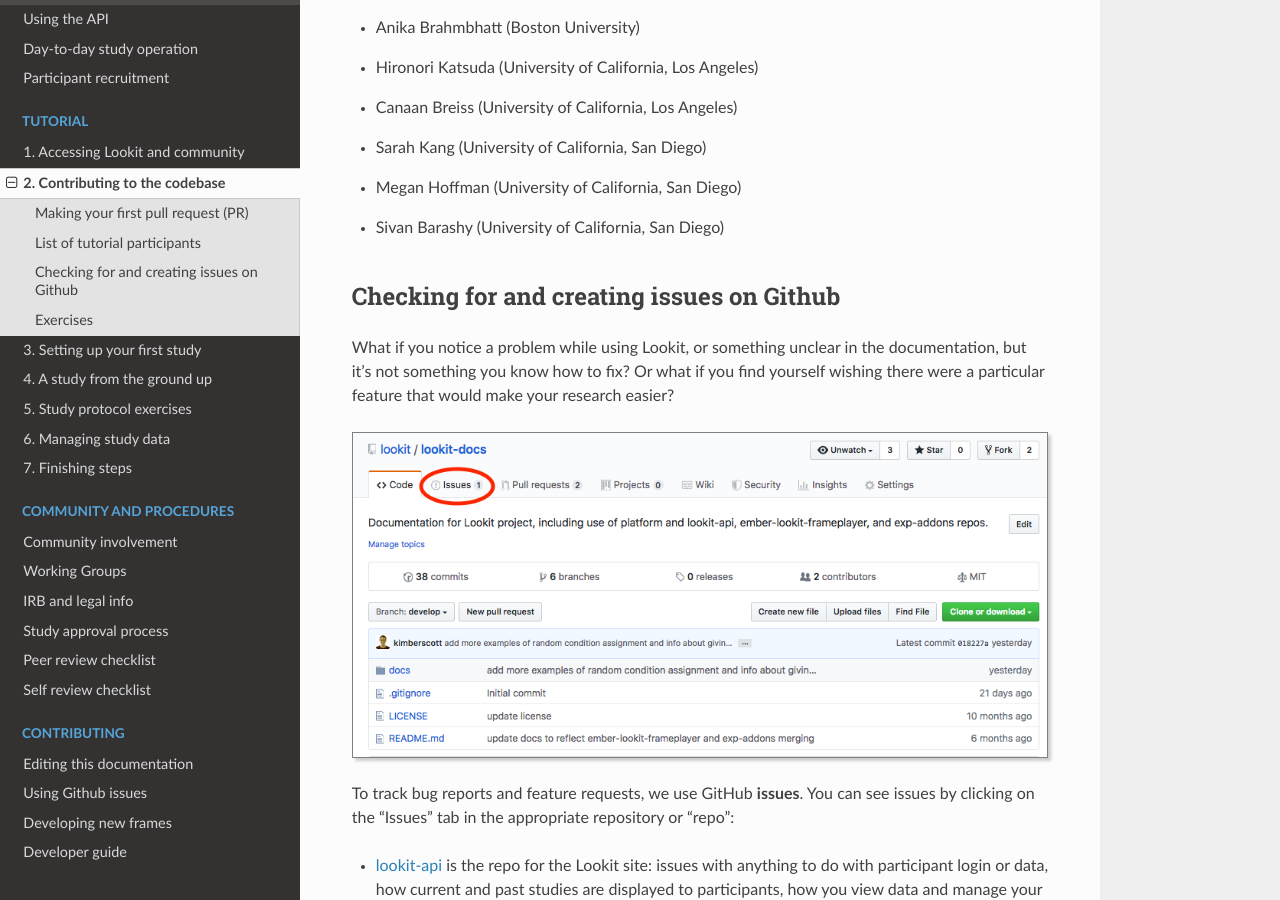
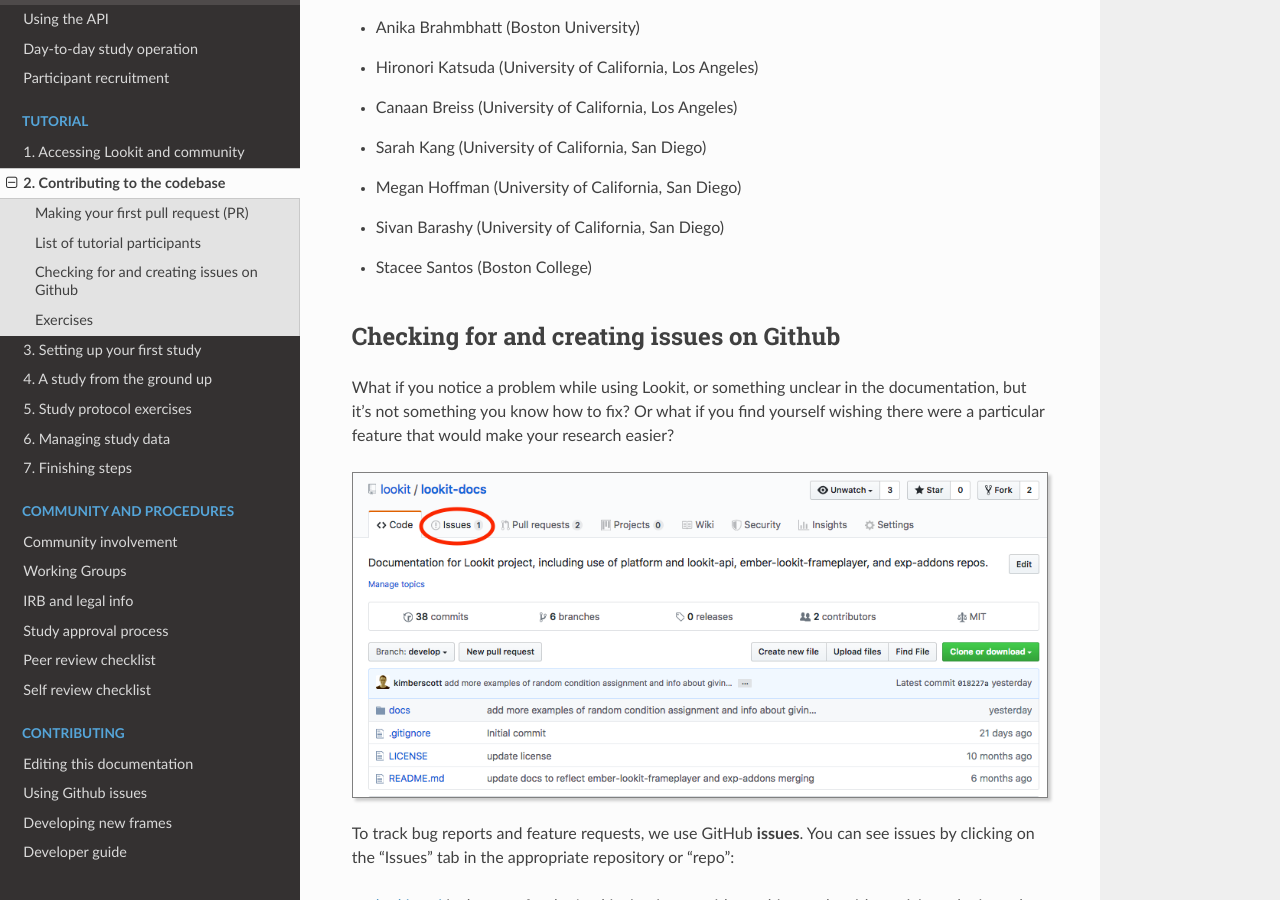
Before and after one commit to lookit/lookit-docs, a Sphinx documentation site: the page built from docs/source/tutorial-contributing.rst, in a window 1280 px wide and 900 px high, scrolled down 8417 px. Built offline with Sphinx 7.4.7 and the Read the Docs theme 2.0.0, drawn with Linux system fonts in a browser that asks for light colours.

Commit message:
Add to tutorial list

```diff
--- a/docs/source/tutorial-contributing.rst
+++ b/docs/source/tutorial-contributing.rst
@@ -176,6 +176,7 @@
 - Sarah Kang (University of California, San Diego)
 - Megan Hoffman (University of California, San Diego)
 - Sivan Barashy (University of California, San Diego)
+- Stacee Santos (Boston College)
 
 .. _Github issues overview:
 
```
